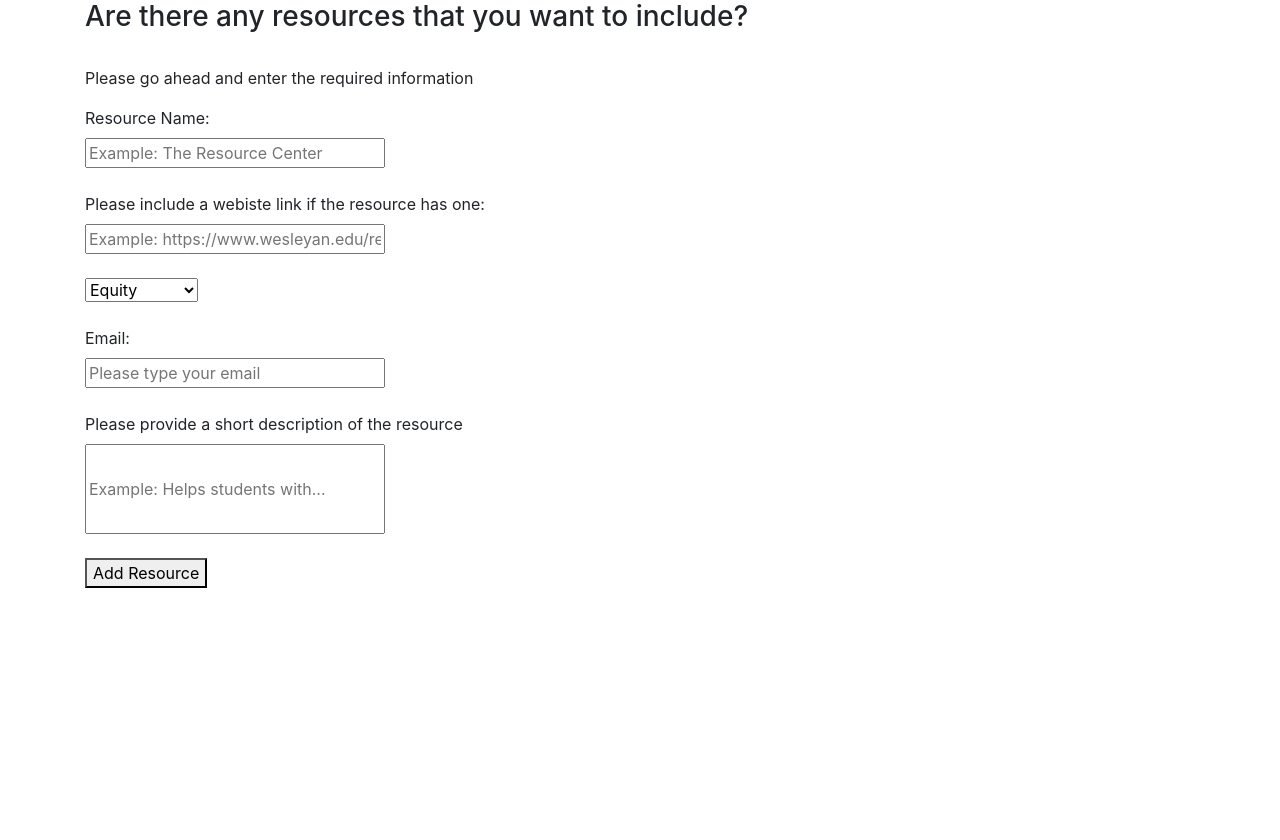
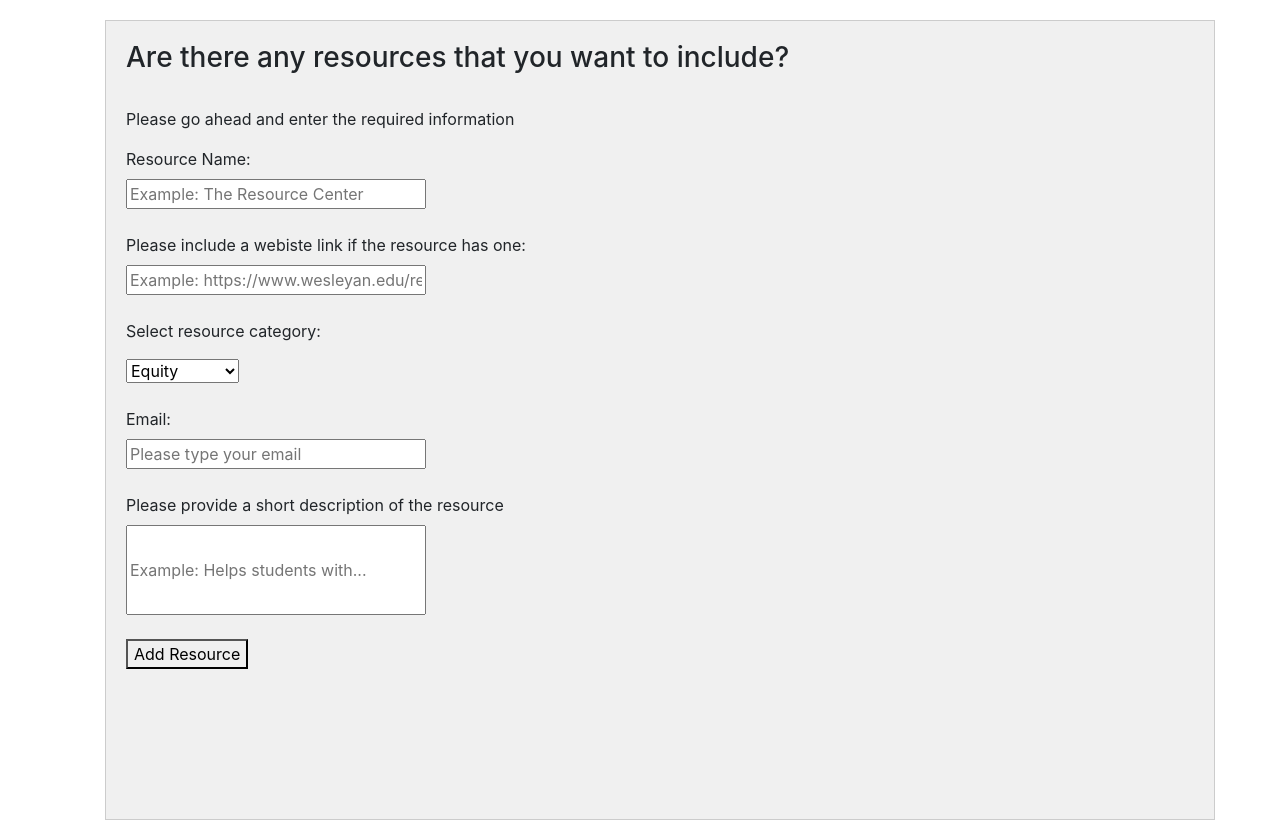
Before and after one commit to Romani20/resource-generator, a Flask app: page /add_resource_page in a window 1280 px wide. Shown: the part 56-896 px from the top of the page. Before the commit the page ends 644 px from the top, so only its background shows below. Run offline with Flask 3, Linux system fonts and the light colour scheme; some libraries are stand-ins or nearby versions.

Commit message:
change d to class, made fields required except link, give the user some info that res was a dded or exists - ingestion doesn't happen if res exists

```diff
--- a/website/templates/Add_resource_page.html
+++ b/website/templates/Add_resource_page.html
@@ -5,14 +5,14 @@
   href="{{ url_for('static', filename='Add_resource_page.css') }}"
 />
 <body>
-  <div className="AddResource">
+  <div class="AddResource">
     <h3>Are there any resources that you want to include?</h3>
     <br />
     <p>Please go ahead and enter the required information</p>
-    <form action="/add_resource" method="post">
+    <form action="/add_resource" method="post" autocomplete="off">
     <label for = "resource_name"> Resource Name: </label>
     <br />
-    <input type="text" id = "resource_name" name ="resource_name" placeholder="Example: The Resource Center" />
+    <input type="text" id = "resource_name" name ="resource_name" placeholder="Example: The Resource Center" required/>
     <br />
     <br />
     <label for = "link_to_website"> Please include a webiste link if the resource has one: </label>
@@ -20,19 +20,21 @@
     <input type="text" id="link_to_website" name="link_to_website" placeholder ="Example: https://www.wesleyan.edu/resourcecenter/"/>
     <br />
     <br />
-    <select name="resource_type" id="resource_type">
+    <p>Select resource category:</p>
+    <select name="resource_type" id="resource_type" required>
       <option value="Equity">Equity</option>
       <option value="Health">Health</option>
       <option value="Academics">Academics</option>
       <option value="Student Life">Student Life</option>
       <option value="Career">Career</option>
       <option value="Dining">Dining</option>
+      <option value="Other">Other</option>
   </select>
   <br />
    <br/>
    <label for="email">Email:</label>
    <br />
-    <input type="email" id = "email" name="email" placeholder="Please type your email" />
+    <input type="email" id = "email" name="email" placeholder="Please type your email" required/>
     <br/>
     <br />
     <label for="keywords">Please provide a short description of the resource</label>
@@ -40,6 +42,7 @@
     <input
       type="text" id="keywords" name="keywords"
       placeholder="Example: Helps students with..."
+      required
     />
     <br/>
     <br />
```
